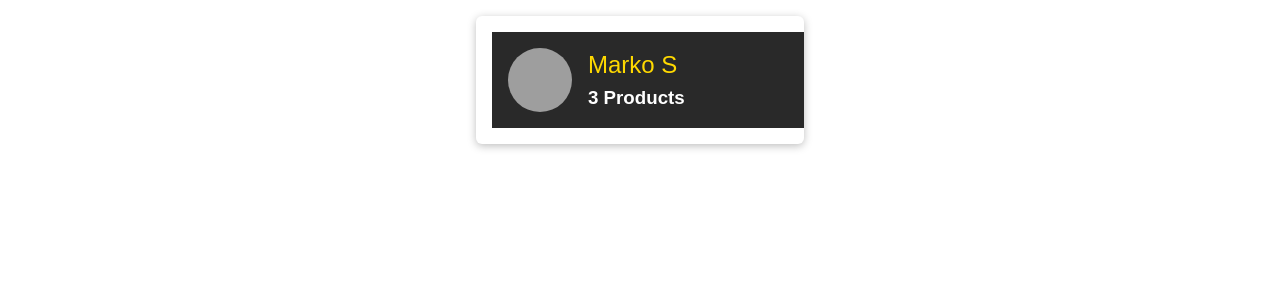
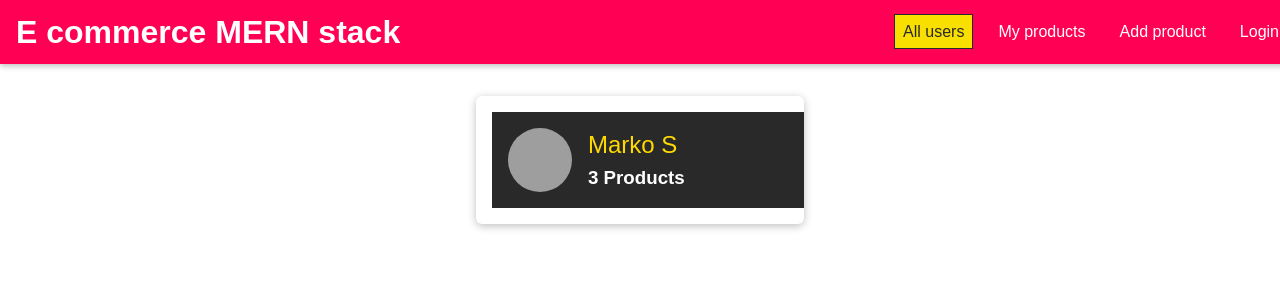
Before and after one commit to markostupar98/E-commerce-Frontend, a React (Create React App) app in the folder frontend/: page / in a window 1280 px wide. Shown: the top 300 px of the page. Built offline with nearby package versions, Linux system fonts and the light colour scheme; grey boxes are pictures that could not be loaded.

Commit message:
Adding navigation, header, navlinks..

```diff
--- a/frontend/src/App.js
+++ b/frontend/src/App.js
@@ -7,15 +7,19 @@
 } from "react-router-dom";
 import Users from "./user/component/pages/Users";
 import NewProduct from "./products/pages/NewProduct";
+import MainNavigation from "./shared/components/Navigation/MainNavigation";
 
 function App() {
   return (
     <Router>
-      <Switch>
-        <Route path="/" exact component={Users} />
-        <Route path="/products/new" component={NewProduct} exact />
-        <Redirect to="/" />
-      </Switch>
+      <MainNavigation />
+      <main>
+        <Switch>
+          <Route path="/" exact component={Users} />
+          <Route path="/products/new" component={NewProduct} exact />
+          <Redirect to="/" />
+        </Switch>
+      </main>
     </Router>
   );
 }
--- /dev/null
+++ b/frontend/src/shared/components/Navigation/MainHeader.css
@@ -0,0 +1,23 @@
+.main-header {
+  width: 100%;
+  height: 4rem;
+  display: flex;
+  align-items: center;
+  position: fixed;
+  top: 0;
+  left: 0;
+  background: #ff0055;
+  box-shadow: 0 2px 6px rgba(0, 0, 0, 0.26);
+  padding: 0 1rem;
+  z-index: 5;
+}
+
+main {
+  margin-top: 5rem;
+}
+
+@media (min-width: 768px) {
+  .main-header {
+    justify-content: space-between;
+  }
+}
--- /dev/null
+++ b/frontend/src/shared/components/Navigation/MainHeader.js
@@ -0,0 +1,7 @@
+import React from "react";
+import "./MainHeader.css";
+
+const MainHeader = (props) => {
+  return <header className="main-header">{props.children}</header>;
+};
+export default MainHeader;
--- /dev/null
+++ b/frontend/src/shared/components/Navigation/MainNavigation.css
@@ -0,0 +1,45 @@
+.main-navigation__menu-btn {
+  width: 3rem;
+  height: 3rem;
+  background: transparent;
+  border: none;
+  display: flex;
+  flex-direction: column;
+  justify-content: space-around;
+  margin-right: 2rem;
+  cursor: pointer;
+}
+
+.main-navigation__menu-btn span {
+  display: block;
+  width: 3rem;
+  height: 2.5px;
+  background: white;
+}
+
+.main-navigation__title {
+  color: white;
+}
+
+.main-navigation__title a {
+  text-decoration: none;
+  color: white;
+}
+
+.main-navigation__header-nav {
+  display: none;
+}
+
+.main-navigation__drawer-nav {
+  height: 100%;
+}
+
+@media (min-width: 768px) {
+  .main-navigation__menu-btn {
+    display: none;
+  }
+
+  .main-navigation__header-nav {
+    display: block;
+  }
+}
--- /dev/null
+++ b/frontend/src/shared/components/Navigation/MainNavigation.js
@@ -0,0 +1,24 @@
+import React from "react";
+import { Link } from "react-router-dom/cjs/react-router-dom.min";
+import "./MainNavigation.css";
+import MainHeader from "./MainHeader";
+import NavLinks from "./NavLinks";
+
+const MainNavigation = (props) => {
+  return (
+    <MainHeader>
+      <button className="main-navigation__menu-btn">
+        <span />
+        <span />
+        <span />
+      </button>
+      <h1 className="main-navigation__title">
+        <Link to="/">E commerce MERN stack</Link>
+      </h1>
+      <nav>
+        <NavLinks />
+      </nav>
+    </MainHeader>
+  );
+};
+export default MainNavigation;
--- /dev/null
+++ b/frontend/src/shared/components/Navigation/NavLinks.css
@@ -0,0 +1,76 @@
+.nav-links {
+  list-style: none;
+  margin: 0;
+  padding: 0;
+  width: 100%;
+  height: 100%;
+  display: flex;
+  flex-direction: column;
+  justify-content: center;
+  align-items: center;
+}
+
+.nav-links li {
+  margin: 1rem;
+}
+
+.nav-links a {
+  border: 1px solid transparent;
+  color: #292929;
+  text-decoration: none;
+  padding: 0.5rem;
+}
+
+.nav-links a:hover,
+.nav-links a:active,
+.nav-links a.active {
+  background: #f8df00;
+  border-color: #292929;
+  color: #292929;
+}
+
+.nav-links button {
+  cursor: pointer;
+  border: 1px solid #292929;
+  color: #292929;
+  background: transparent;
+  padding: 0.5rem;
+  font: inherit;
+}
+
+.nav-links button:focus {
+  outline: none;
+}
+
+.nav-links button:hover,
+.nav-links button:active {
+  background: #292929;
+  color: white;
+}
+
+@media (min-width: 768px) {
+  .nav-links {
+    flex-direction: row;
+  }
+
+  .nav-links li {
+    margin: 0 0.5rem;
+  }
+
+  .nav-links a {
+    color: white;
+    text-decoration: none;
+  }
+
+  .nav-links button {
+    border: 1px solid white;
+    color: white;
+    background: transparent;
+  }
+
+  .nav-links button:hover,
+  .nav-links button:active {
+    background: #f8df00;
+    color: #292929;
+  }
+}
--- /dev/null
+++ b/frontend/src/shared/components/Navigation/NavLinks.js
@@ -0,0 +1,25 @@
+import React from "react";
+import { NavLink } from "react-router-dom/cjs/react-router-dom.min";
+import "./NavLinks.css";
+
+const NavLinks = (props) => {
+  return (
+    <ul className="nav-links">
+      <li>
+        <NavLink to="/" exact>
+          All users
+        </NavLink>
+      </li>
+      <li>
+        <NavLink to="/u1/products">My products</NavLink>
+      </li>
+      <li>
+        <NavLink to="/products/new">Add product</NavLink>
+      </li>
+      <li>
+        <NavLink to="/login">Login</NavLink>
+      </li>
+    </ul>
+  );
+};
+export default NavLinks;
--- a/frontend/src/user/component/UsersList.js
+++ b/frontend/src/user/component/UsersList.js
@@ -1,12 +1,15 @@
 import React from "react";
 import "./UsersList.css";
 import UserItem from "./UserItem";
+import Card from "../../shared/components/UIElements/Card";
 
 const UsersList = (props) => {
   if (props.items.length === 0) {
     return (
       <div className="center">
-        <h2>No users found.</h2>
+        <Card>
+          <h2>No users found.</h2>
+        </Card>
       </div>
     );
   }
```
Also changed, not shown: frontend/src/shared/components/Navigation/SideDrawer.css (added), frontend/src/shared/components/Navigation/SideDrawer.js (added).
